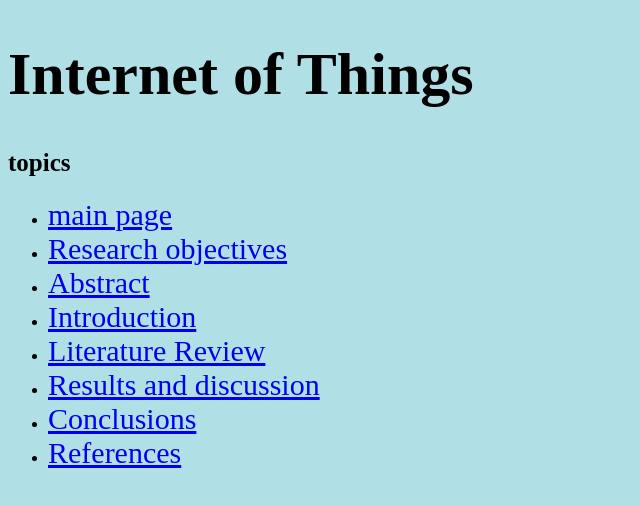
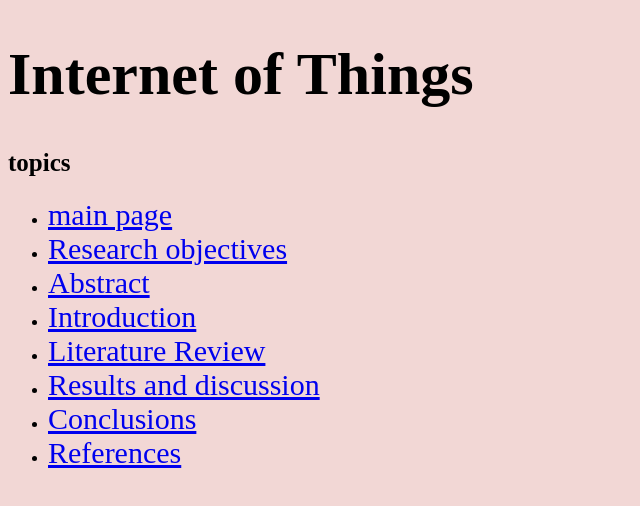
Before and after one commit to khaliedmuhamad/ECE006, a plain HTML site: page index.html in a window 1280 px wide. Shown: the whole page, without its empty margins (0-640 px from the left). Drawn offline with Linux system fonts and the light colour scheme.

Commit message:
Update index.html

```diff
--- a/index.html
+++ b/index.html
@@ -4,7 +4,7 @@
 	<title>Internet of Things
 </title>
 </head>
-<body style="background-color:powderblue;" >
+<body style="background-color:#f2d7d5;" >
   <h1 style="font-size: 60px;"
       style="text-align: center;">Internet of Things
 </h1>
```
